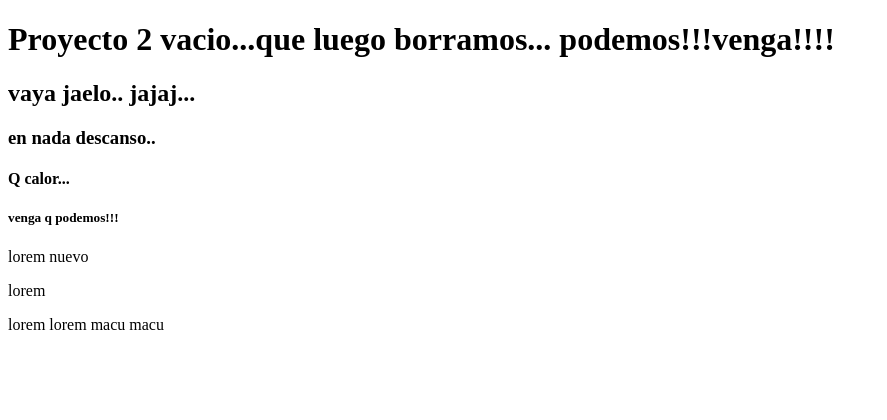
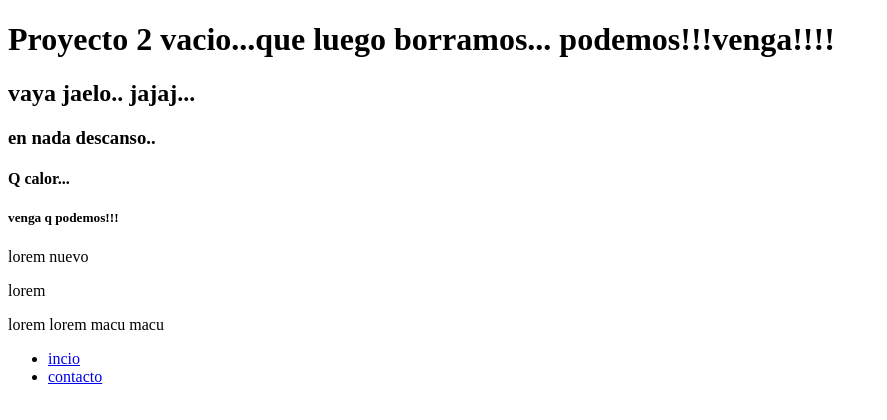
Before and after one commit to soniasancheztics/proyecto2, a plain HTML site: page index.html in a window 1280 px wide. Shown: the whole page, without its empty margins (0-887 px from the left). Drawn offline with Linux system fonts and the light colour scheme.

Commit message:
añado ul

```diff
--- a/index.html
+++ b/index.html
@@ -14,5 +14,9 @@
     <p>lorem nuevo</p>
     <p>lorem</p>
     <p>lorem  lorem macu macu </p>
+    <ul>
+        <li><a href="#">incio</a></li>
+        <li><a href="#">contacto</a></li>
+    </ul>
 </body>
 </html>
```
